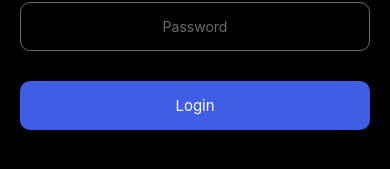
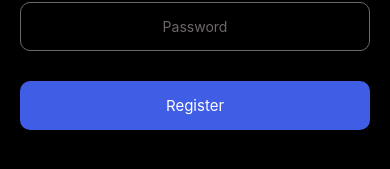
Before and after one commit to tobechinw/InstagramClone, a React Native app: screen / in a window 390 px wide. Shown: the part 453-622 px from the top of the page. Built offline with nearby package versions, Linux system fonts and the light colour scheme.

Commit message:
submit button title fix

```diff
--- a/app/screens/LogInScreen.js
+++ b/app/screens/LogInScreen.js
@@ -38,14 +38,13 @@ function LogInScreen(props) {
                 <AppFormField
                     autoCapitalize="none"
                     autoCorrect={false}
-                    // icon="lock"
                     keyboardAppearance='dark'
                     name={"password"}
                     placeholder="Password"
                     secureTextEntry={true}
                     style={styles.formField}
                 />
-                {/* <SubmitButton title="Login" /> */}
+                <SubmitButton title="Log in" />
             </AppForm>
 
         </Screen>
--- a/app/screens/RegisterScreen.js
+++ b/app/screens/RegisterScreen.js
@@ -59,7 +59,7 @@ function LogInScreen(props) {
                     secureTextEntry={true}
                     style={styles.formField}
                 />
-                <SubmitButton style={styles.formField} title="Login" />
+                <SubmitButton style={styles.formField} title="Register" />
             </AppForm>
         </Screen>
     );
```
